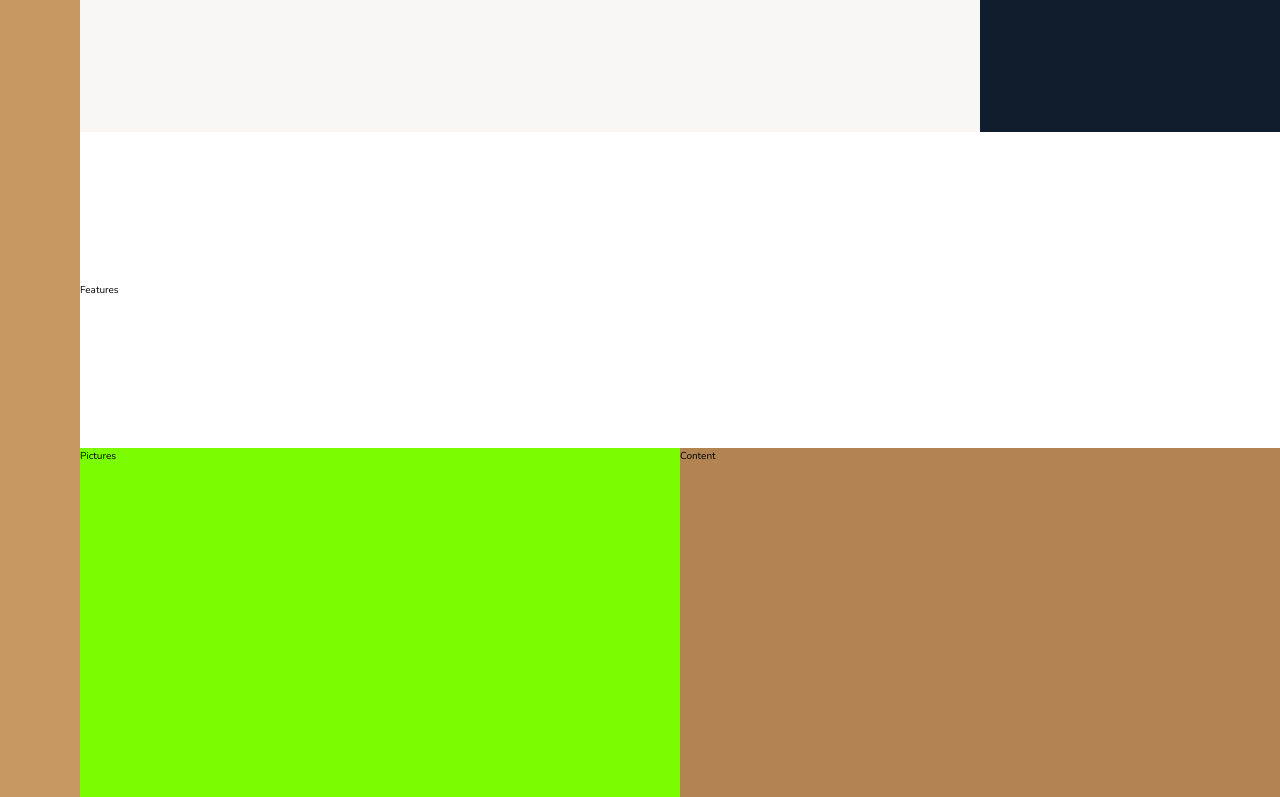
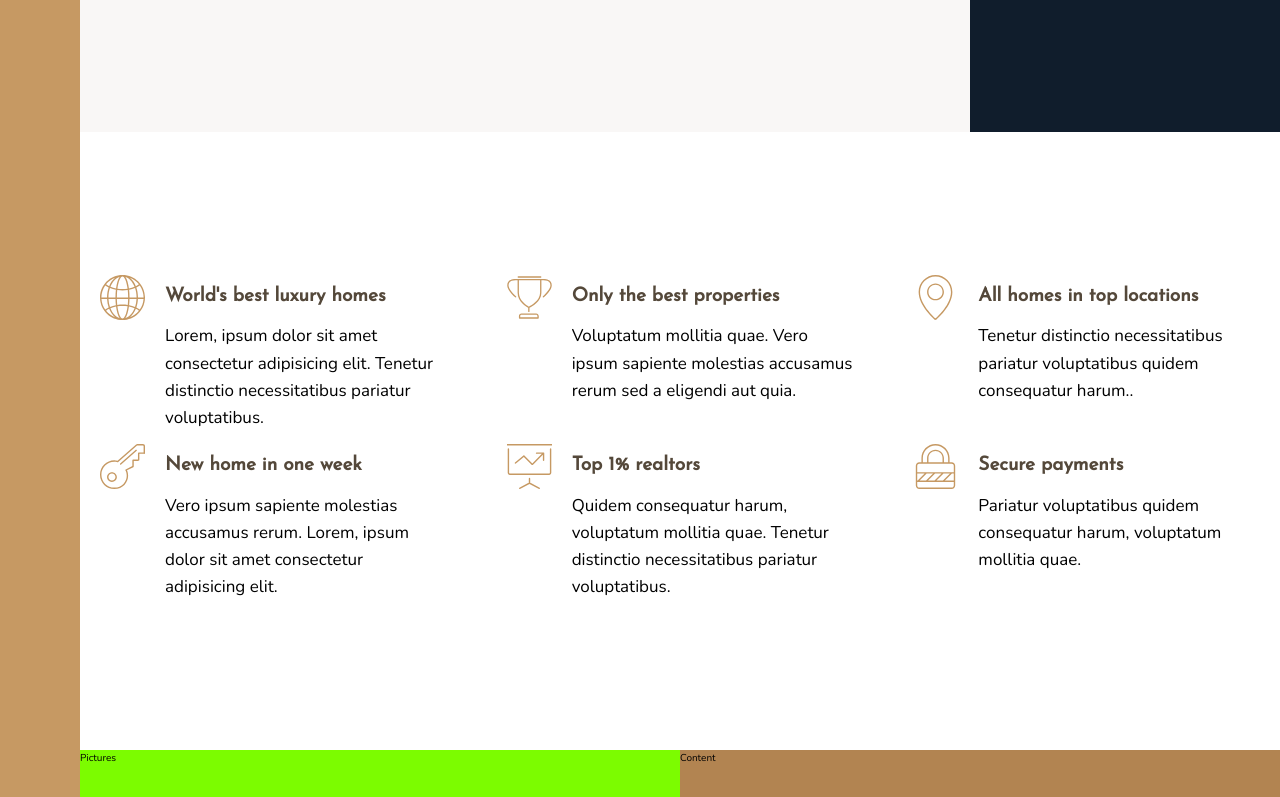
Before and after one commit to arnameti/NexterCSSGrid2, a website: page index.html in a window 1280 px wide. Shown: the part 508-1305 px from the top of the page. Drawn offline with nearby package versions, Linux system fonts and the light colour scheme.

Commit message:
Creating Section Feature

```diff
--- a/app/scss/layout/_container.scss
+++ b/app/scss/layout/_container.scss
@@ -2,6 +2,6 @@
   display: grid;
 
   grid-template-rows: 80vh min-content 40vw repeat(3, min-content);
-  grid-template-columns: [sidebar-start] 8rem [sidebar-end full-start] 1fr
-                         [center-start] repeat(8, [col-start] minmax(min-content, 15rem) [col-end]) [center-end] 1fr [full-end];
+  grid-template-columns: [sidebar-start] 8rem [sidebar-end full-start] minmax(2rem, 1fr)
+                         [center-start] repeat(8, [col-start] minmax(min-content, 15rem) [col-end]) [center-end] minmax(2rem, 1fr) [full-end];
 }
--- a/app/scss/layout/_features.scss
+++ b/app/scss/layout/_features.scss
@@ -1,5 +1,31 @@
 .features {
   grid-column: center-start / center-end;
+   margin: 15rem 0;
 
-  margin: 15rem 0;
+  display: grid;
+  grid-template-columns: repeat(auto-fit, minmax(27rem, 1fr));
+  grid-column-gap: 6rem;
+  grid-row-gap: 2rem;
+  align-items: start;
 }
+
+.feature {
+  display: grid;
+  grid-template-columns: min-content auto;
+  grid-column-gap: 2rem;
+  grid-row-gap: 1rem;
+
+  &__icon {
+    grid-row: 1 / 3;
+    fill: var(--clr-primary);
+    width: 4.5rem;
+    height: 4.5rem;
+    transform: translateY(-.7rem);
+  }
+
+  &__text {
+    grid-column: 2 / -1;
+
+    font-size: 1.7rem;
+  }
+}
--- a/index.html
+++ b/index.html
@@ -12,40 +12,83 @@
     <title>nexter &mdash; your home, your freedom</title>
   </head>
   <body class="container">
-   <div class="sidebar">
-     Sidebar
-   </div>
+    <div class="sidebar">Sidebar</div>
 
-   <header class="header">
-     header
-   </header>
+    <header class="header">header</header>
 
-   <div class="realtors">
-     Realtors
-   </div>
+    <div class="realtors">Realtors</div>
 
-   <div class="features">
-    Features
-   </div>
+    <div class="features">
+      <div class="feature">
+        <svg class="feature__icon">
+          <use xlink:href="img/sprite.svg#icon-global"></use>
+        </svg>
+        <h4 class="heading-4 heading-4--dark">World's best luxury homes</h4>
+        <p class="feature__text">
+          Lorem, ipsum dolor sit amet consectetur adipisicing elit. Tenetur
+          distinctio necessitatibus pariatur voluptatibus.
+        </p>
+      </div>
 
-   <div class="story__pictures">
-     Pictures
-   </div>
+      <div class="feature">
+        <svg class="feature__icon">
+          <use xlink:href="img/sprite.svg#icon-trophy"></use>
+        </svg>
+        <h4 class="heading-4 heading-4--dark">Only the best properties</h4>
+        <p class="feature__text">
+          Voluptatum mollitia quae. Vero ipsum sapiente molestias accusamus rerum sed a eligendi aut quia.
+        </p>
+      </div>
 
-   <div class="story__content">
-     Content
-   </div>
+      <div class="feature">
+        <svg class="feature__icon">
+          <use xlink:href="img/sprite.svg#icon-map-pin"></use>
+        </svg>
+        <h4 class="heading-4 heading-4--dark">All homes in top locations</h4>
+        <p class="feature__text">
+          Tenetur distinctio necessitatibus pariatur voluptatibus quidem consequatur harum..
+        </p>
+      </div>
 
-   <div class="homes">
-     Homes
-   </div>
+      <div class="feature">
+        <svg class="feature__icon">
+          <use xlink:href="img/sprite.svg#icon-key"></use>
+        </svg>
+        <h4 class="heading-4 heading-4--dark">New home in one week</h4>
+        <p class="feature__text">
+          Vero ipsum sapiente molestias accusamus rerum. Lorem, ipsum dolor sit amet consectetur adipisicing elit.
+        </p>
+      </div>
 
-   <div class="gallery">
-     Gallery
-   </div>
+      <div class="feature">
+        <svg class="feature__icon">
+          <use xlink:href="img/sprite.svg#icon-presentation"></use>
+        </svg>
+        <h4 class="heading-4 heading-4--dark">Top 1% realtors</h4>
+        <p class="feature__text">
+          Quidem consequatur harum, voluptatum mollitia quae. Tenetur distinctio necessitatibus pariatur voluptatibus.
+        </p>
+      </div>
 
-   <footer class="footer">
-     Footer
-   </footer>
+      <div class="feature">
+        <svg class="feature__icon">
+          <use xlink:href="img/sprite.svg#icon-lock"></use>
+        </svg>
+        <h4 class="heading-4 heading-4--dark">Secure payments</h4>
+        <p class="feature__text">
+          Pariatur voluptatibus quidem consequatur harum, voluptatum mollitia quae.
+        </p>
+      </div>
+    </div>
+
+    <div class="story__pictures">Pictures</div>
+
+    <div class="story__content">Content</div>
+
+    <div class="homes">Homes</div>
+
+    <div class="gallery">Gallery</div>
+
+    <footer class="footer">Footer</footer>
   </body>
 </html>
```
Also changed, not shown: dist/style.css, 1 other file.
